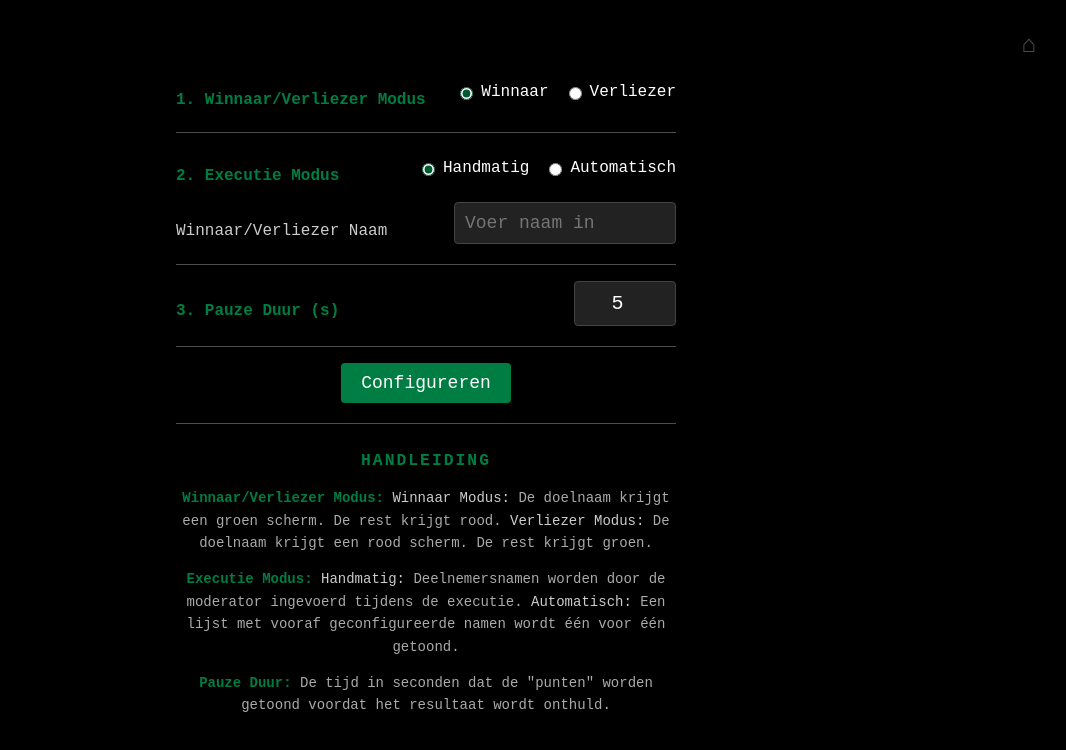
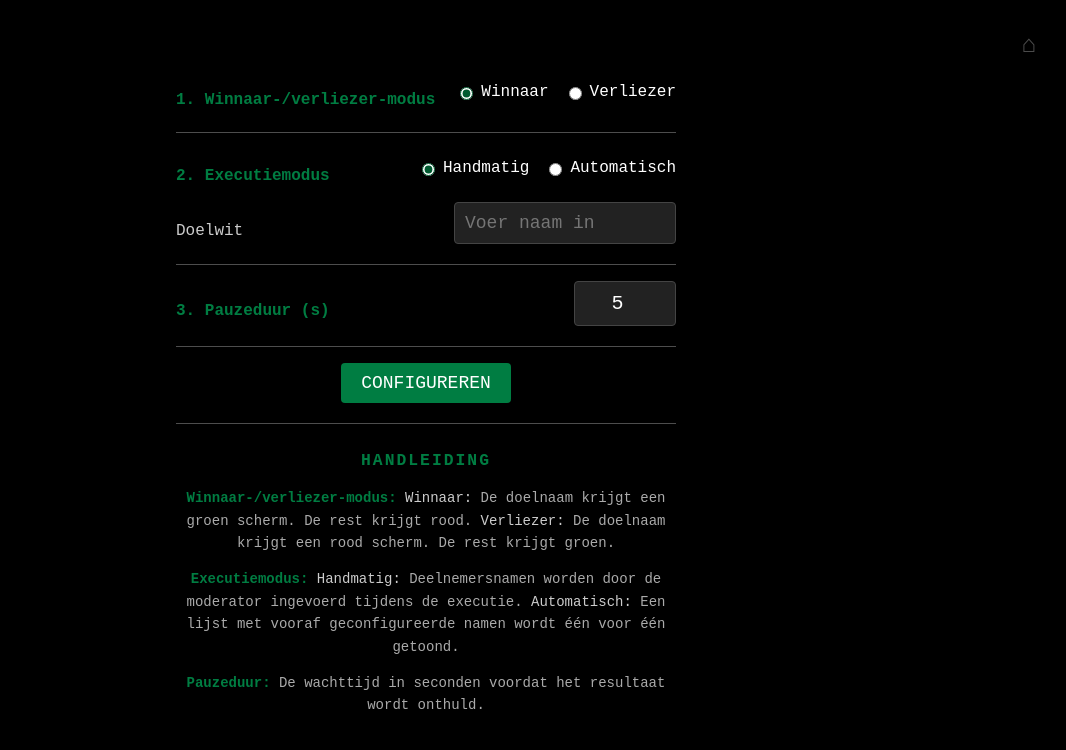
Before and after one commit to timvanoijen/widmexecutie, a website built with webpack: page index.html in a window 1280 px wide. Shown: the full height of the page, 214-1280 px from the left. Built offline with nearby package versions, Linux system fonts and the light colour scheme.

Commit message:
Kleine tekstuele aanpassingen

```diff
--- a/index.html
+++ b/index.html
@@ -29,7 +29,7 @@
     <img src="img/logo_widm.jpg" alt="Logo" class="logo">
     <div class="container-vertical">
       <div class="config-section flex-row">
-        <h3>1. Winnaar/Verliezer Modus</h3>
+        <h3>1. Winnaar-/verliezer-modus</h3>
         <div class="container">
           <label><input type="radio" name="mode" value="winner" checked> Winnaar</label>
           <label><input type="radio" name="mode" value="loser"> Verliezer</label>
@@ -38,7 +38,7 @@
       <hr class="section-divider">
 
       <div class="config-section flex-row">
-        <h3>2. Executie Modus</h3>
+        <h3>2. Executiemodus</h3>
         <div class="container">
           <label><input type="radio" name="execMode" value="manual" checked> Handmatig</label>
           <label><input type="radio" name="execMode" value="sequence"> Automatisch</label>
@@ -46,7 +46,7 @@
       </div>
 
       <div id="manualConfig" class="config-section flex-row">
-        <h3 class="highlight-white">Winnaar/Verliezer Naam</h3>
+        <h3 class="highlight-white">Doelwit</h3>
         <input type="text" id="winnerInput" placeholder="Voer naam in">
       </div>
 
@@ -58,18 +58,18 @@
       <hr class="section-divider">
 
       <div class="config-section flex-row">
-        <h3>3. Pauze Duur (s)</h3>
+        <h3>3. Pauzeduur (s)</h3>
         <input type="number" id="pauseTimeInput" value="5" min="0" step="1">
       </div>
       <hr class="section-divider">
 
-      <button id="modSubmitBtn">Configureren</button>
+      <button id="modSubmitBtn">CONFIGUREREN</button>
       <div id="modMessage" class="hidden"></div>
       <div class="info-section">
         <h3>Handleiding</h3>
-        <p><strong>Winnaar/Verliezer Modus:</strong> <strong-white>Winnaar Modus:</strong-white> De doelnaam krijgt een groen scherm. De rest krijgt rood. <strong-white>Verliezer Modus:</strong-white> De doelnaam krijgt een rood scherm. De rest krijgt groen.</p>
-        <p><strong>Executie Modus:</strong> <strong-white>Handmatig:</strong-white> Deelnemersnamen worden door de moderator ingevoerd tijdens de executie. <strong-white>Automatisch:</strong-white> Een lijst met vooraf geconfigureerde namen wordt één voor één getoond.</p>
-        <p><strong>Pauze Duur:</strong> De tijd in seconden dat de "punten" worden getoond voordat het resultaat wordt onthuld.</p>
+        <p><strong>Winnaar-/verliezer-modus:</strong> <strong-white>Winnaar:</strong-white> De doelnaam krijgt een groen scherm. De rest krijgt rood. <strong-white>Verliezer:</strong-white> De doelnaam krijgt een rood scherm. De rest krijgt groen.</p>
+        <p><strong>Executiemodus:</strong> <strong-white>Handmatig:</strong-white> Deelnemersnamen worden door de moderator ingevoerd tijdens de executie. <strong-white>Automatisch:</strong-white> Een lijst met vooraf geconfigureerde namen wordt één voor één getoond.</p>
+        <p><strong>Pauzeduur:</strong> De wachttijd in seconden voordat het resultaat wordt onthuld.</p>
       </div>
     </div>
   </div>
@@ -93,8 +93,8 @@
       <div id="displayName" class="name-display hidden"></div>
       <div id="pauseEffect" class="hidden">...</div>
       <div id="resultContent" class="hidden">
-        <button id="backBtn">Terug</button>
-        <button id="nextBtn" class="hidden">Volgende</button>
+        <button id="backBtn">TERUG</button>
+        <button id="nextBtn" class="hidden">VOLGENDE</button>
       </div>
     </div>
   </div>
```
